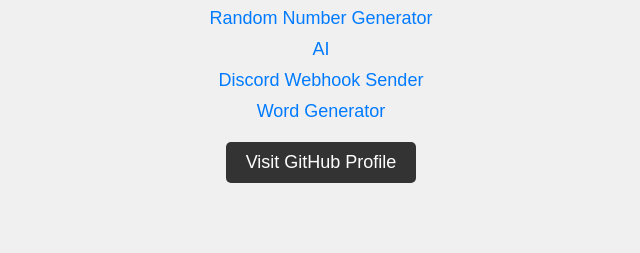
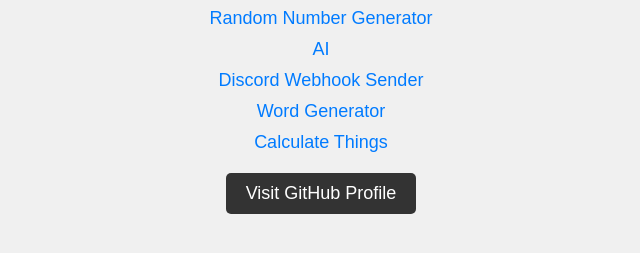
Before and after one commit to Visual-Studios/visual-studios.github.io, a plain HTML site: page index.html in a window 1280 px wide. Shown: the part 101-354 px from the top of the page, without its empty margins (319-959 px from the left). Drawn offline with Linux system fonts and the light colour scheme.

Commit message:
ADD CALCULATOR

```diff
--- a/index.html
+++ b/index.html
@@ -12,6 +12,7 @@
         <li><a href="https://visual-studios.github.io/ai/">AI</a></li>
         <li><a href="https://visual-studios.github.io/Discord-Webhook-Sender/">Discord Webhook Sender</a></li>
         <li><a href="https://visual-studios.github.io/Word-Generator/">Word Generator</a></li>
+        <li><a href="https://visual-studios.github.io/calculator/">Calculate Things</a></li>
     </ul>
     <div style="text-align: center; margin-top: 20px;">
         <a href="https://github.com/Visual-Studios" class="github-button">Visit GitHub Profile</a>
```
